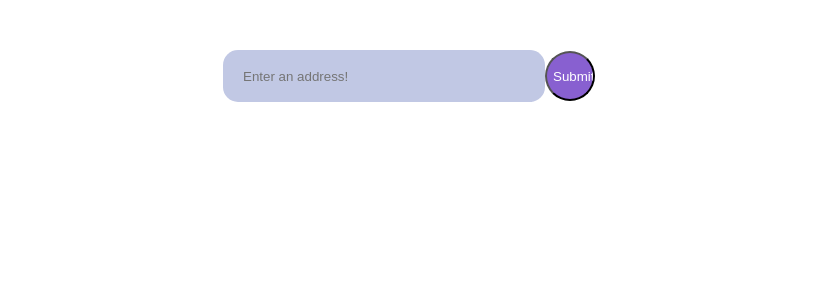
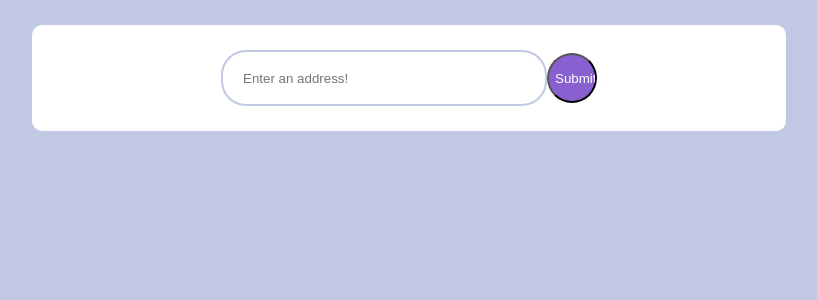
Before and after one commit to zldunn/StreetRank, a React (Create React App) app in the folder web/: page / in a window 1280 px wide. Shown: the top 300 px of the page, without its empty margins (231-1048 px from the left). Built offline with nearby package versions, Linux system fonts and the light colour scheme.

Commit message:
changed color scheme and added cards

```diff
--- a/web/src/AdressInput.css
+++ b/web/src/AdressInput.css
@@ -1,30 +1,27 @@
 
-/* #search-bar {
+#search-bar {
+  background-color: white;
+  padding-top: 25px;
+  padding: 25px;
+  width: 55%;
   margin: auto;
-  width: 300px;
-    height: 50px;
-    background: #2b303b;
-    border: none;
-    font-size: 10pt;
-    color: #63717f;
-    -webkit-border-radius: 5px;
-    -moz-border-radius: 5px;
-    border-radius: 5px;
-  } */
+  margin-top: 25px;
+  border-radius: 10px;
+  }
 
   .search {
     margin: auto;
     width: 300px;
       height: 50px;
-      background: #c1c8e4;
+      background: white;
       border: none;
       font-size: 10pt;
       color: #63717f;
       -webkit-border-radius: 5px;
       -moz-border-radius: 5px;
-      border-radius: 15px;
-      margin-top: 50px;
+      border-radius: 25px;
       padding-left: 20px;
+      border: 2px solid #c1c8e4;
     }
 
     .search-button {
--- a/web/src/Results.css
+++ b/web/src/Results.css
@@ -1,6 +1,6 @@
 .results {
   margin: auto;
-  width: 50%;
+  width: 100%;
 
 }
 .category {
--- a/web/src/Results.js
+++ b/web/src/Results.js
@@ -23,8 +23,9 @@ function getCategoryDiv(categoryName, length) {
 
 function formatDist(distInMeters)
 {
-  const distInKm = distInMeters / 1000;
-  const distInMi = distInKm / 0.62;
+  console.log(distInMeters)
+  const distInKm = distInMeters / 1000.0;
+  const distInMi = distInKm * 0.62;
   const twoDigits = distInMi.toFixed(2);
   return twoDigits;
 }
@@ -65,10 +66,10 @@ class CategoryResult extends Component {
     const category = getCategoryDiv(this.props.category, this.props.data.length);
     const list = this.getDetails(this.props);
     //TODO: can you do this functionally?
-    const buffer = this.props.data.length > 0 ? (<div className="results-buffer" />) : null;
+    const buffer = (<div className="results-buffer" />);
     return(
     <div>
-    {this.props.data.length > 0 ? (
+    {(
       <div>
         <div className="category" onClick={() => this.toggleList()}> {category} </div>
         <div className="category-results">
@@ -76,7 +77,7 @@ class CategoryResult extends Component {
             {this.state.listOpen ? list: null}
         </div>
       </div>
-    ) : null
+    )
   }
     </div>
   );
--- /dev/null
+++ b/web/src/Search.css
@@ -0,0 +1,8 @@
+.results-card {
+  background-color: white;
+  width: 55%;
+  padding: 25px;
+  margin: auto;
+  margin-top: 20px;
+  border-radius: 10px;
+}
--- a/web/src/Search.js
+++ b/web/src/Search.js
@@ -1,10 +1,39 @@
 import React, { Component } from 'react';
 import './App.css';
+import './Search.css'
 import Input from './AdressInput';
 import Results from './Results';
 import {categories} from './constants.js';
 
 const baseUrl = 'http://127.0.0.1:5000/nearby';
+
+var hasOwnProperty = Object.prototype.hasOwnProperty;
+
+function isEmpty(obj) {
+
+    // null and undefined are "empty"
+    if (obj == null) return true;
+
+    // Assume if it has a length property with a non-zero value
+    // that that property is correct.
+    if (obj.length > 0)    return false;
+    if (obj.length === 0)  return true;
+
+    // If it isn't an object at this point
+    // it is empty, but it can't be anything *but* empty
+    // Is it empty?  Depends on your application.
+    if (typeof obj !== "object") return true;
+
+    // Otherwise, does it have any properties of its own?
+    // Note that this doesn't handle
+    // toString and valueOf enumeration bugs in IE < 9
+    for (var key in obj) {
+        if (hasOwnProperty.call(obj, key)) return false;
+    }
+
+    return true;
+}
+
 class Search extends Component {
 
   constructor(props) {
@@ -33,7 +62,6 @@ class Search extends Component {
       }).then( data => {
         const variable = "cat"
         const combinedData = {...this.state.yelpData, [category]: data.data.search.business};
-        console.log(combinedData)
         this.setState({...this.state,  yelpData: combinedData }
                         )
       }).catch((error) => {
@@ -52,14 +80,16 @@ class Search extends Component {
   }
 
   render() {
-    console.log(categories);;
     return (
       <div>
         <Input setQuery={this.setQuery} fetch={this.fetchResults} query={this.state.query} categories={categories}>
         </Input>
+
+        {isEmpty(this.state.yelpData)== false ? <div className="results-card">
           {Object.keys(this.state.yelpData).map( category =>
           <Results results={this.state.yelpData[category]} category={category} />
         )}
+        </div> : null }
       </div>
     );
   }
--- a/web/src/index.css
+++ b/web/src/index.css
@@ -6,6 +6,7 @@ body {
     sans-serif;
   -webkit-font-smoothing: antialiased;
   -moz-osx-font-smoothing: grayscale;
+  background-color: #c1c8e4;
 }
 
 code {
```
Also changed, not shown: web/src/utility.js (added, +28 -0 lines).
